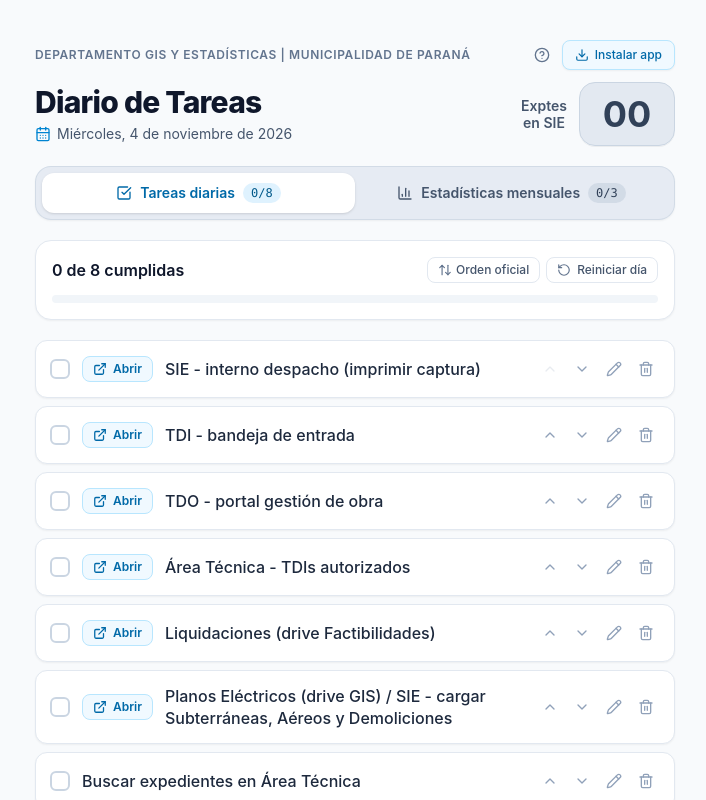
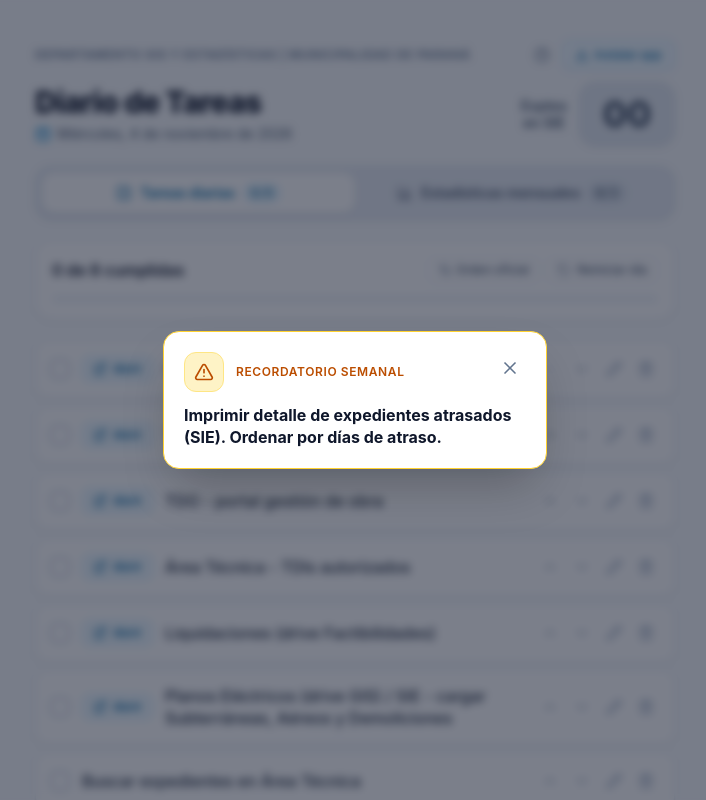
Before and after one commit to cjlacout-ghb/diario-de-tareas-V-1, a React (Vite) app: page / in a window 1280 px wide. Shown: the top 800 px of the page, without its empty margins (285-991 px from the left). Built offline with nearby package versions, Linux system fonts and the light colour scheme.

Commit message:
feat: add weekly overdue reminder modal
Implement a recurring reminder to help users track tasks that remain pending from previous weeks. Includes utility for identifying calendar weeks and state management to persist dismissal status.

```diff
--- a/src/App.tsx
+++ b/src/App.tsx
@@ -18,11 +18,13 @@ import { TaskItem } from './components/TaskItem';
 import { TaskForm } from './components/TaskForm';
 import { PWAInstallButton } from './components/PWAInstallButton';
 import { HelpModal } from './components/HelpModal';
+import { WeeklyOverdueModal } from './components/WeeklyOverdueModal';
 import {
   getLocalDateString,
   getFormattedDateInSpanish,
   getLocalMonthString,
-  getFormattedMonthInSpanish
+  getFormattedMonthInSpanish,
+  getLocalMondayKey
 } from './utils/date';
 
 // Claves de almacenamiento local (mantenemos la clave diaria previa para preservar datos existentes)
@@ -33,6 +35,7 @@ const STORAGE_KEY_LAST_RESET_MONTHLY = 'gis_parana_tareas_last_reset_month';
 const STORAGE_KEY_ACTIVE_TAB = 'gis_parana_active_tab';
 const STORAGE_KEY_ORDER_V2 = 'gis_parana_tareas_order_v2';
 const STORAGE_KEY_EXPTES_SIE = 'gis_parana_exptes_sie_v1';
+const STORAGE_KEY_WEEKLY_OVERDUE_DISMISSED = 'gis_parana_weekly_overdue_dismissed_v1';
 
 // 8 tareas iniciales para la pestaña "tareas diarias" (orden y enlaces oficiales definitivos)
 const INITIAL_DAILY_TASKS_SEED: Omit<Task, 'id' | 'createdAt'>[] = [
@@ -140,6 +143,7 @@ export default function App() {
   const [formattedMonthText, setFormattedMonthText] = useState<string>('');
 
   const [isHelpOpen, setIsHelpOpen] = useState(false);
+  const [isWeeklyOverdueOpen, setIsWeeklyOverdueOpen] = useState(false);
   const [toastMessage, setToastMessage] = useState<string | null>(null);
   const [isInitialized, setIsInitialized] = useState(false);
   const [showCompletedMonthly, setShowCompletedMonthly] = useState(false);
@@ -147,6 +151,15 @@ export default function App() {
     const saved = localStorage.getItem(STORAGE_KEY_EXPTES_SIE);
     return saved !== null ? saved : '00';
   });
+
+  const handleDismissWeeklyOverdue = () => {
+    try {
+      localStorage.setItem(STORAGE_KEY_WEEKLY_OVERDUE_DISMISSED, getLocalMondayKey());
+    } catch (err) {
+      console.error('Error guardando cierre del recordatorio semanal', err);
+    }
+    setIsWeeklyOverdueOpen(false);
+  };
 
   const handleExptesSieChange = (val: string) => {
     setExptesSie(val);
@@ -331,6 +344,13 @@ export default function App() {
     }
     setMonthlyTasks(loadedMonthlyTasks);
 
+    // 3. Verificar aviso semanal de expedientes atrasados (cada lunes o primer acceso de la semana hasta cerrarlo con X)
+    const currentWeekKey = getLocalMondayKey();
+    const dismissedWeekKey = localStorage.getItem(STORAGE_KEY_WEEKLY_OVERDUE_DISMISSED);
+    if (dismissedWeekKey !== currentWeekKey) {
+      setIsWeeklyOverdueOpen(true);
+    }
+
     setIsInitialized(true);
   }, []);
 
@@ -381,6 +401,13 @@ export default function App() {
         localStorage.setItem(STORAGE_KEY_LAST_RESET_MONTHLY, currentMonth);
         showToast('Nuevo mes.\nVer Estadísticas mensuales.');
       }
+
+      // 3. Verificar recordatorio semanal al cambiar de día / semana mientras la app sigue abierta
+      const currentWeekKey = getLocalMondayKey();
+      const dismissedWeekKey = localStorage.getItem(STORAGE_KEY_WEEKLY_OVERDUE_DISMISSED);
+      if (dismissedWeekKey !== currentWeekKey) {
+        setIsWeeklyOverdueOpen(true);
+      }
     };
 
     const handleVisibilityChange = () => {
@@ -393,9 +420,11 @@ export default function App() {
     const intervalId = setInterval(checkRollover, 30000);
 
     document.addEventListener('visibilitychange', handleVisibilityChange);
+    window.addEventListener('focus', checkRollover);
     return () => {
       clearInterval(intervalId);
       document.removeEventListener('visibilitychange', handleVisibilityChange);
+      window.removeEventListener('focus', checkRollover);
     };
   }, []);
 
@@ -996,6 +1025,9 @@ export default function App() {
 
       {/* Modal de Ayuda e Instrucciones */}
       <HelpModal isOpen={isHelpOpen} onClose={() => setIsHelpOpen(false)} />
+
+      {/* Aviso semanal de expedientes atrasados */}
+      <WeeklyOverdueModal isOpen={isWeeklyOverdueOpen} onClose={handleDismissWeeklyOverdue} />
     </div>
   );
 }
--- /dev/null
+++ b/src/components/WeeklyOverdueModal.tsx
@@ -0,0 +1,68 @@
+import React, { useEffect } from 'react';
+import { AlertTriangle, X } from 'lucide-react';
+
+interface WeeklyOverdueModalProps {
+  isOpen: boolean;
+  onClose: () => void;
+}
+
+export const WeeklyOverdueModal: React.FC<WeeklyOverdueModalProps> = ({ isOpen, onClose }) => {
+  useEffect(() => {
+    if (!isOpen) return;
+
+    const handleKeyDown = (e: KeyboardEvent) => {
+      if (e.key === 'Escape') {
+        e.preventDefault();
+        e.stopPropagation();
+      }
+    };
+
+    window.addEventListener('keydown', handleKeyDown, true);
+    return () => {
+      window.removeEventListener('keydown', handleKeyDown, true);
+    };
+  }, [isOpen]);
+
+  if (!isOpen) return null;
+
+  return (
+    <div
+      role="alertdialog"
+      aria-modal="true"
+      aria-labelledby="weekly-overdue-title"
+      className="fixed inset-0 z-50 flex items-center justify-center bg-slate-900/55 backdrop-blur-xs p-4"
+    >
+      <div className="w-full max-w-sm rounded-2xl bg-white dark:bg-slate-900 border border-amber-300 dark:border-amber-700/80 shadow-2xl p-5 text-left">
+        <div className="flex items-start justify-between gap-3">
+          <div className="flex items-center gap-3">
+            <div className="w-10 h-10 rounded-xl bg-amber-100 dark:bg-amber-950/70 border border-amber-200 dark:border-amber-800/80 flex items-center justify-center text-amber-700 dark:text-amber-300 shrink-0">
+              <AlertTriangle className="w-5 h-5" aria-hidden="true" />
+            </div>
+            <p className="text-xs font-semibold uppercase tracking-wider text-amber-700 dark:text-amber-400">
+              Recordatorio semanal
+            </p>
+          </div>
+
+          <button
+            type="button"
+            onClick={onClose}
+            aria-label="Cerrar recordatorio semanal"
+            title="Cerrar aviso"
+            className="w-10 h-10 -mt-1 -mr-1 rounded-xl flex items-center justify-center text-slate-500 hover:text-slate-900 dark:text-slate-400 dark:hover:text-white hover:bg-slate-100 dark:hover:bg-slate-800 focus-visible:outline-none focus-visible:ring-2 focus-visible:ring-amber-500 transition cursor-pointer shrink-0"
+          >
+            <X className="w-5 h-5" aria-hidden="true" />
+          </button>
+        </div>
+
+        <div className="mt-3">
+          <h2
+            id="weekly-overdue-title"
+            className="text-base font-bold text-slate-900 dark:text-white leading-snug"
+          >
+            Imprimir detalle de expedientes atrasados (SIE). Ordenar por días de atraso.
+          </h2>
+        </div>
+      </div>
+    </div>
+  );
+};
--- a/src/utils/date.ts
+++ b/src/utils/date.ts
@@ -70,3 +70,17 @@ export function getFormattedMonthInSpanish(date: Date = new Date()): string {
     return str.charAt(0).toUpperCase() + str.slice(1);
   }
 }
+
+/**
+ * Retorna la clave local (YYYY-MM-DD) correspondiente al lunes de la semana calendario de `date`.
+ * Sirve para identificar de forma estable cada semana laboral en horario local.
+ */
+export function getLocalMondayKey(date: Date = new Date()): string {
+  const daysSinceMonday = (date.getDay() + 6) % 7;
+  const mondayDate = new Date(
+    date.getFullYear(),
+    date.getMonth(),
+    date.getDate() - daysSinceMonday
+  );
+  return getLocalDateString(mondayDate);
+}
```
